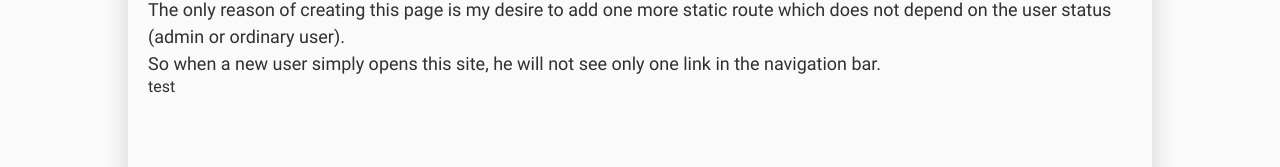
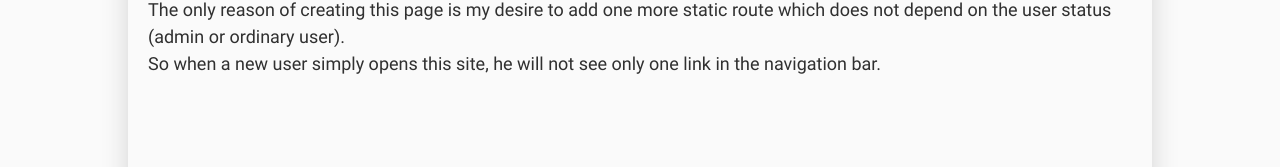
Before and after one commit to yuriy-avdeev/light-users-system, a Vue app: page /about in a window 1280 px wide. Shown: the part 171-338 px from the top of the page. Built offline with nearby package versions, Linux system fonts and the light colour scheme; sample sign-in values are in the browser's storage.

Commit message:
chore: delete test

```diff
--- a/src/pages/AboutPage/AboutPage.vue
+++ b/src/pages/AboutPage/AboutPage.vue
@@ -15,8 +15,6 @@
       So when a new user simply opens this site, he will not see only one link in the navigation
       bar.
     </p>
-
-    <p>test</p>
   </div>
 </template>
 
```
